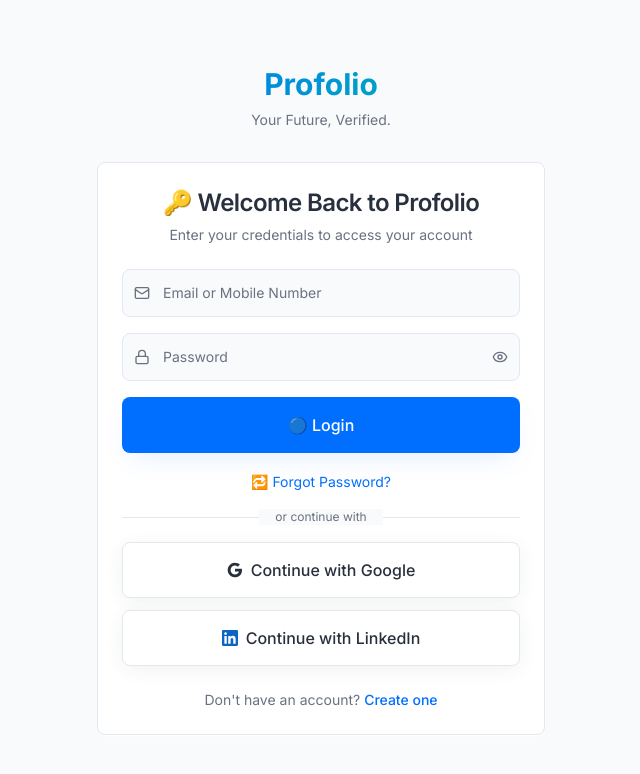
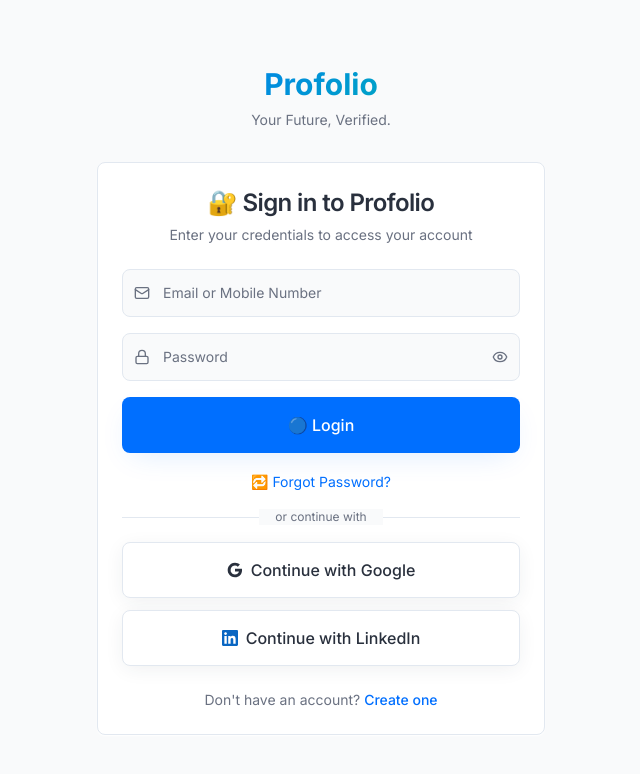
Before and after one commit to anmolanubhab/profolio-login-flow, a React (Vite) app: page / in a window 1280 px wide. Shown: the top 774 px of the page, without its empty margins (319-959 px from the left). Built offline with nearby package versions, Linux system fonts and the light colour scheme.

Commit message:
Refactor: Update login page title
Update the title on the login page from "🔑 Welcome Back to Profolio" to "🔐 Sign in to Profolio".

```diff
--- a/src/components/Login.tsx
+++ b/src/components/Login.tsx
@@ -31,7 +31,7 @@ const Login = () => {
         <Card className="shadow-card">
           <CardHeader className="text-center">
             <CardTitle className="text-2xl font-semibold">
-              🔑 Welcome Back to Profolio
+              🔐 Sign in to Profolio
             </CardTitle>
             <CardDescription className="text-muted-foreground">
               Enter your credentials to access your account
```
